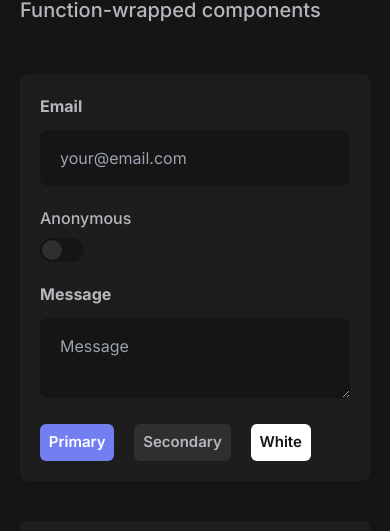
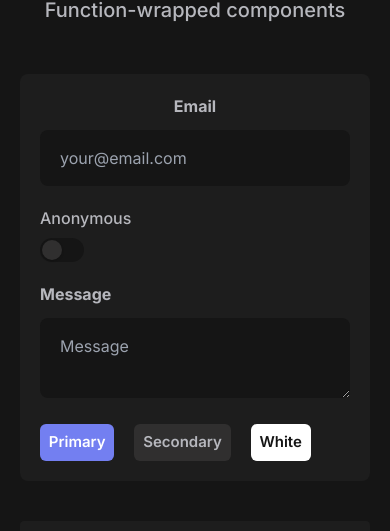
Before and after one commit to audn/react-boilerplate, a Next.js app: page / in a window 390 px wide. Shown: the part 502-1033 px from the top of the page. Built offline with nearby package versions, Linux system fonts and the light colour scheme; no server answers.

Commit message:
refactor<Home>: responsive coding example

```diff
--- a/src/pages/index.tsx
+++ b/src/pages/index.tsx
@@ -36,10 +36,10 @@ export default function Home() {
           project!
         </P>
       </Hero>
-      <div className="mt-24">
+      <div className="mt-24 text-center md:text-left">
         <H3>Function-wrapped components</H3>
-        <div className="flex flex-col items-start mt-10 md:space-x-5 md:flex-row">
-          <div className="w-full max-w-lg p-5 rounded-lg bg-types-100">
+        <div className="flex flex-col items-start mt-10 lg:flex-row-reverse">
+          <div className="w-full p-5 rounded-lg lg:max-w-lg lg:ml-5 bg-types-100">
             <Form.Layout onSubmit={onSubmit} className="space-y-5">
               <Form.Input
                 id="Email"
@@ -69,7 +69,7 @@ export default function Home() {
               </Button.Wrapper>
             </Form.Layout>
           </div>
-          <div className="mt-10 md:mt-0 w-full !text-sm">
+          <div className="mt-10 lg:mt-0 w-full !text-sm">
             <SyntaxHighlight />
           </div>
         </div>
```
